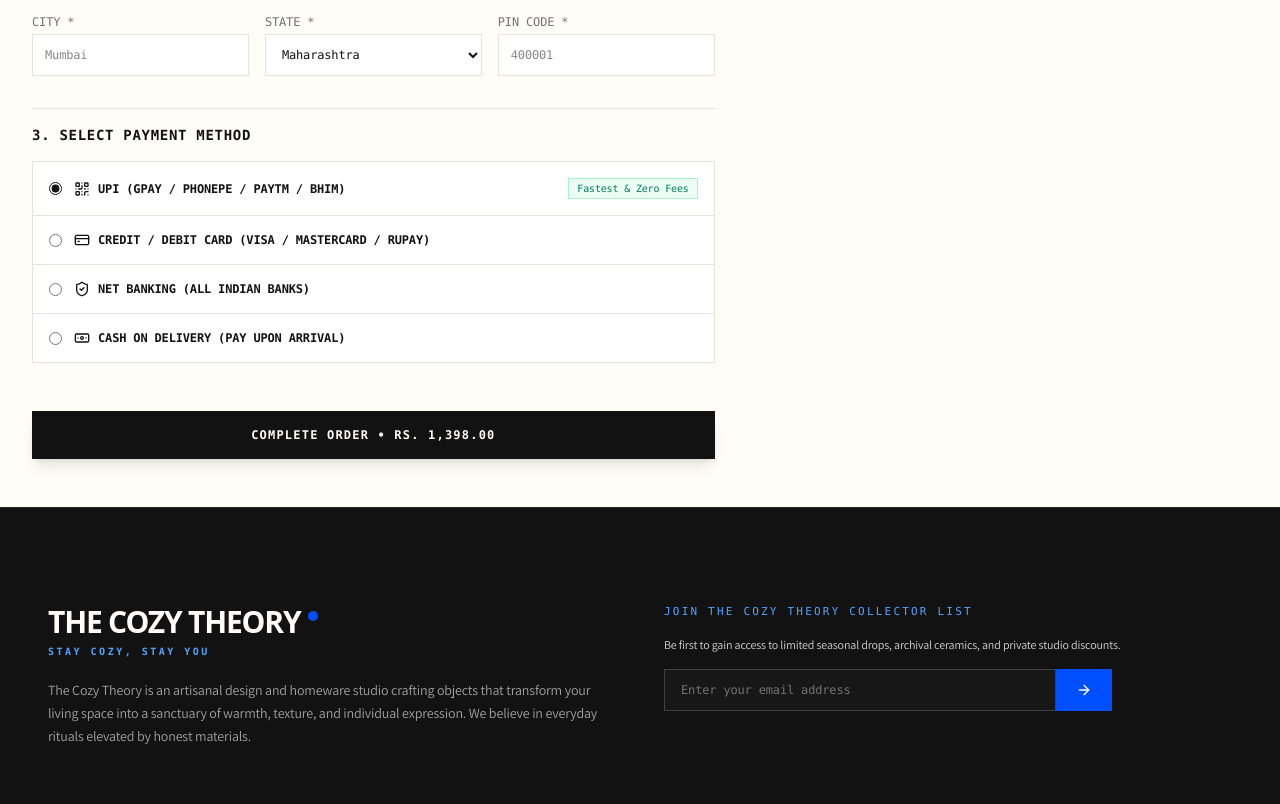
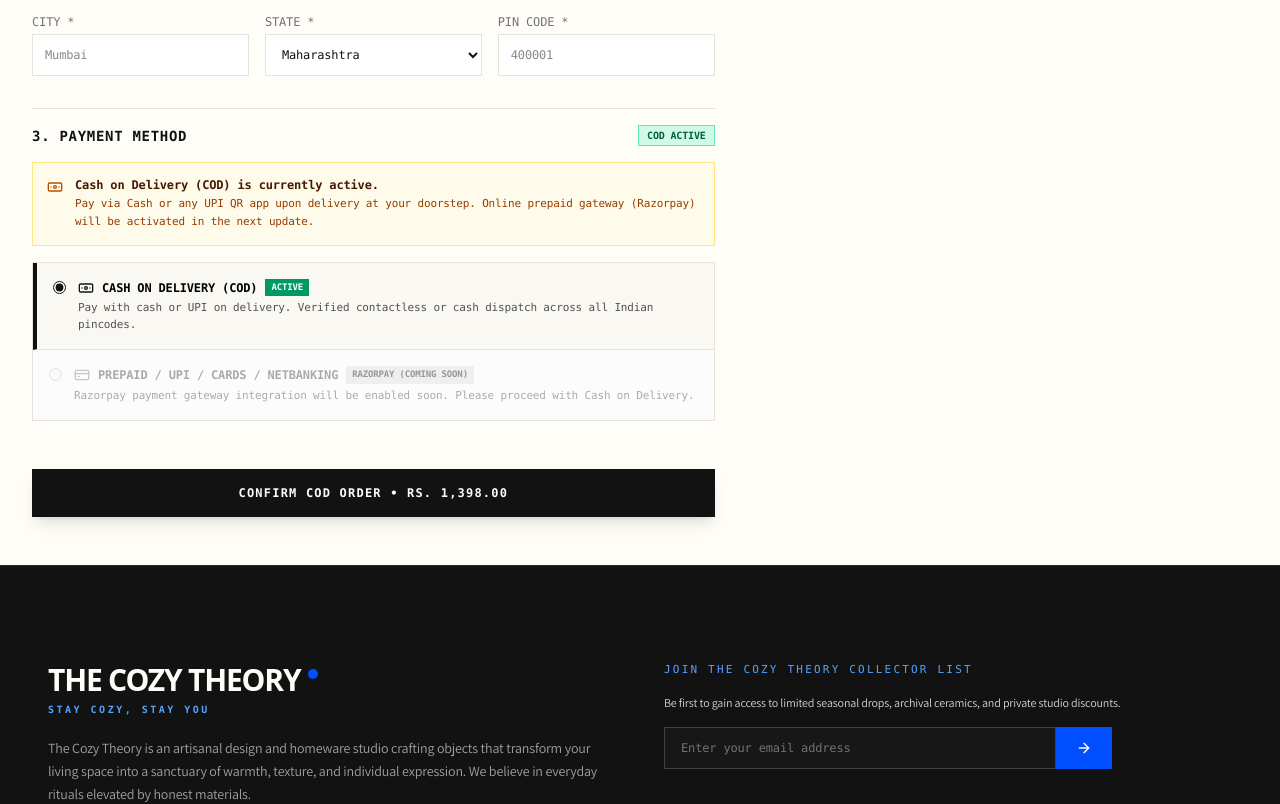
Before and after one commit to amanxridex/theory, a Next.js app: page /checkout in a window 1280 px wide. Shown: the part 741-1545 px from the top of the page. Built offline with nearby package versions, Linux system fonts and the light colour scheme; no server answers; the database is empty.

Commit message:
feat: enable Cash on Delivery (COD) as primary checkout payment method and verify end-to-end order transmission

```diff
--- a/app/checkout/page.js
+++ b/app/checkout/page.js
@@ -37,7 +37,7 @@ export default function CheckoutPage() {
     pincode: "",
   });
 
-  const [paymentMethod, setPaymentMethod] = useState("upi"); // upi, card, cod, netbanking
+  const [paymentMethod, setPaymentMethod] = useState("cod"); // COD only active for now
   const [discountCode, setDiscountCode] = useState("");
   const [discountApplied, setDiscountApplied] = useState(0); // in percent or flat amount
   const [discountMsg, setDiscountMsg] = useState("");
@@ -90,21 +90,21 @@ export default function CheckoutPage() {
         shipping_cost: shippingFee,
         discount: discountAmount,
         total: total,
-        payment_method: paymentMethod.toUpperCase(),
-        payment_status: paymentMethod === "cod" ? "pending" : "paid",
+        payment_method: "Cash on Delivery (COD)",
+        payment_status: "pending",
         fulfillment_status: "Unfulfilled",
       };
 
       const placedOrder = await createOrder(orderData);
       clearCart();
       setIsProcessing(false);
-      router.push(`/order-confirmation?order_id=${placedOrder.id}&amount=${total}`);
+      router.push(`/order-confirmation?order_id=${placedOrder.id}&amount=${total}&payment=cod`);
     } catch (err) {
       console.error("Order error:", err);
       setIsProcessing(false);
       const fallbackOrderId = "TCT-" + Math.floor(100000 + Math.random() * 900000);
       clearCart();
-      router.push(`/order-confirmation?order_id=${fallbackOrderId}&amount=${total}`);
+      router.push(`/order-confirmation?order_id=${fallbackOrderId}&amount=${total}&payment=cod`);
     }
   };
 
@@ -312,79 +312,76 @@ export default function CheckoutPage() {
 
               {/* Step 3: Payment Method */}
               <div className="space-y-4 pt-4 border-t border-[#e5e3dc]">
-                <h2 className="text-sm font-bold uppercase tracking-wider font-mono text-[#121212]">
-                  3. Select Payment Method
-                </h2>
+                <div className="flex items-center justify-between">
+                  <h2 className="text-sm font-bold uppercase tracking-wider font-mono text-[#121212]">
+                    3. Payment Method
+                  </h2>
+                  <span className="text-[10px] font-mono font-bold uppercase text-emerald-800 bg-emerald-100 px-2 py-0.5 border border-emerald-300">
+                    COD Active
+                  </span>
+                </div>
+
+                {/* COD Announcement Notice */}
+                <div className="p-3.5 bg-amber-50 border border-amber-200 text-amber-950 text-xs font-mono flex items-start gap-3">
+                  <Banknote className="w-4 h-4 text-amber-700 flex-shrink-0 mt-0.5" />
+                  <div>
+                    <span className="font-bold">Cash on Delivery (COD) is currently active.</span>
+                    <p className="text-[11px] text-amber-800 mt-0.5 leading-relaxed">
+                      Pay via Cash or any UPI QR app upon delivery at your doorstep. Online prepaid gateway (Razorpay) will be activated in the next update.
+                    </p>
+                  </div>
+                </div>
 
                 <div className="border border-[#e5e3dc] divide-y divide-[#e5e3dc] bg-white">
-
-                  {/* UPI Option */}
-                  <label className="flex items-center gap-3 p-4 cursor-pointer hover:bg-[#f7f5ef] transition-colors">
-                    <input
-                      type="radio"
-                      name="paymentMethod"
-                      value="upi"
-                      checked={paymentMethod === "upi"}
-                      onChange={() => setPaymentMethod("upi")}
-                      className="accent-[#121212]"
-                    />
-                    <div className="flex items-center gap-2 flex-1">
-                      <QrCode className="w-4 h-4 text-[#121212]" />
-                      <span className="text-xs font-mono font-bold uppercase">UPI (GPay / PhonePe / Paytm / BHIM)</span>
-                    </div>
-                    <span className="text-[10px] font-mono text-emerald-700 bg-emerald-50 px-2 py-0.5 border border-emerald-200">
-                      Fastest & Zero Fees
-                    </span>
-                  </label>
-
-                  {/* Cards Option */}
-                  <label className="flex items-center gap-3 p-4 cursor-pointer hover:bg-[#f7f5ef] transition-colors">
-                    <input
-                      type="radio"
-                      name="paymentMethod"
-                      value="card"
-                      checked={paymentMethod === "card"}
-                      onChange={() => setPaymentMethod("card")}
-                      className="accent-[#121212]"
-                    />
-                    <div className="flex items-center gap-2 flex-1">
-                      <CreditCard className="w-4 h-4 text-[#121212]" />
-                      <span className="text-xs font-mono font-bold uppercase">Credit / Debit Card (Visa / Mastercard / RuPay)</span>
-                    </div>
-                  </label>
-
-                  {/* Net Banking */}
-                  <label className="flex items-center gap-3 p-4 cursor-pointer hover:bg-[#f7f5ef] transition-colors">
-                    <input
-                      type="radio"
-                      name="paymentMethod"
-                      value="netbanking"
-                      checked={paymentMethod === "netbanking"}
-                      onChange={() => setPaymentMethod("netbanking")}
-                      className="accent-[#121212]"
-                    />
-                    <div className="flex items-center gap-2 flex-1">
-                      <ShieldCheck className="w-4 h-4 text-[#121212]" />
-                      <span className="text-xs font-mono font-bold uppercase">Net Banking (All Indian Banks)</span>
-                    </div>
-                  </label>
-
-                  {/* Cash on Delivery */}
-                  <label className="flex items-center gap-3 p-4 cursor-pointer hover:bg-[#f7f5ef] transition-colors">
+                  {/* Cash on Delivery (Enabled & Selected) */}
+                  <label className="flex items-start gap-3 p-4 cursor-pointer bg-[#faf8f2] border-l-4 border-l-[#121212] transition-colors">
                     <input
                       type="radio"
                       name="paymentMethod"
                       value="cod"
-                      checked={paymentMethod === "cod"}
-                      onChange={() => setPaymentMethod("cod")}
-                      className="accent-[#121212]"
+                      checked={true}
+                      readOnly
+                      className="accent-[#121212] mt-0.5"
                     />
-                    <div className="flex items-center gap-2 flex-1">
-                      <Banknote className="w-4 h-4 text-[#121212]" />
-                      <span className="text-xs font-mono font-bold uppercase">Cash on Delivery (Pay upon arrival)</span>
+                    <div className="flex-1">
+                      <div className="flex items-center gap-2">
+                        <Banknote className="w-4 h-4 text-[#121212]" />
+                        <span className="text-xs font-mono font-bold uppercase text-black">
+                          Cash on Delivery (COD)
+                        </span>
+                        <span className="text-[9px] font-mono uppercase bg-emerald-600 text-white font-bold px-1.5 py-0.5">
+                          Active
+                        </span>
+                      </div>
+                      <p className="text-[11px] font-mono text-neutral-600 mt-1">
+                        Pay with cash or UPI on delivery. Verified contactless or cash dispatch across all Indian pincodes.
+                      </p>
                     </div>
                   </label>
 
+                  {/* Razorpay Online Option (Disabled / Coming Soon) */}
+                  <div className="p-4 bg-neutral-50/70 flex items-start gap-3 opacity-60 cursor-not-allowed">
+                    <input
+                      type="radio"
+                      name="paymentMethod"
+                      disabled
+                      className="accent-neutral-400 mt-0.5"
+                    />
+                    <div className="flex-1">
+                      <div className="flex items-center gap-2">
+                        <CreditCard className="w-4 h-4 text-neutral-400" />
+                        <span className="text-xs font-mono font-bold uppercase text-neutral-500">
+                          Prepaid / UPI / Cards / NetBanking
+                        </span>
+                        <span className="text-[9px] font-mono uppercase bg-neutral-200 text-neutral-600 font-bold px-1.5 py-0.5">
+                          Razorpay (Coming Soon)
+                        </span>
+                      </div>
+                      <p className="text-[11px] font-mono text-neutral-500 mt-1">
+                        Razorpay payment gateway integration will be enabled soon. Please proceed with Cash on Delivery.
+                      </p>
+                    </div>
+                  </div>
                 </div>
               </div>
 
@@ -396,9 +393,12 @@ export default function CheckoutPage() {
                   className="w-full py-4 bg-[#121212] text-[#fffdf8] text-xs font-mono font-bold tracking-widest uppercase hover:bg-neutral-800 transition-colors shadow-lg flex items-center justify-center gap-2"
                 >
                   {isProcessing ? (
-                    <span>Processing Order Transmission...</span>
+                    <span className="flex items-center gap-2">
+                      <span className="w-3.5 h-3.5 border-2 border-white border-t-transparent rounded-full animate-spin"></span>
+                      Confirming COD Order & Saving to Database...
+                    </span>
                   ) : (
-                    <span>Complete Order • Rs. {total.toLocaleString("en-IN", { minimumFractionDigits: 2 })}</span>
+                    <span>Confirm COD Order • Rs. {total.toLocaleString("en-IN", { minimumFractionDigits: 2 })}</span>
                   )}
                 </button>
               </div>
--- a/app/order-confirmation/page.js
+++ b/app/order-confirmation/page.js
@@ -39,7 +39,13 @@ function ConfirmationContent() {
             <span className="font-bold text-black">{orderId}</span>
           </div>
           <div className="flex justify-between items-center pb-3 border-b border-[#e5e3dc]">
-            <span className="text-neutral-500">Total Charged:</span>
+            <span className="text-neutral-500">Payment Mode:</span>
+            <span className="font-bold text-amber-900 bg-amber-100 px-2 py-0.5 border border-amber-300">
+              Cash on Delivery (COD)
+            </span>
+          </div>
+          <div className="flex justify-between items-center pb-3 border-b border-[#e5e3dc]">
+            <span className="text-neutral-500">Amount Payable on Arrival:</span>
             <span className="font-bold text-black">Rs. {Number(amount).toLocaleString("en-IN", { minimumFractionDigits: 2 })}</span>
           </div>
           <div className="flex justify-between items-center pb-3 border-b border-[#e5e3dc]">
```
